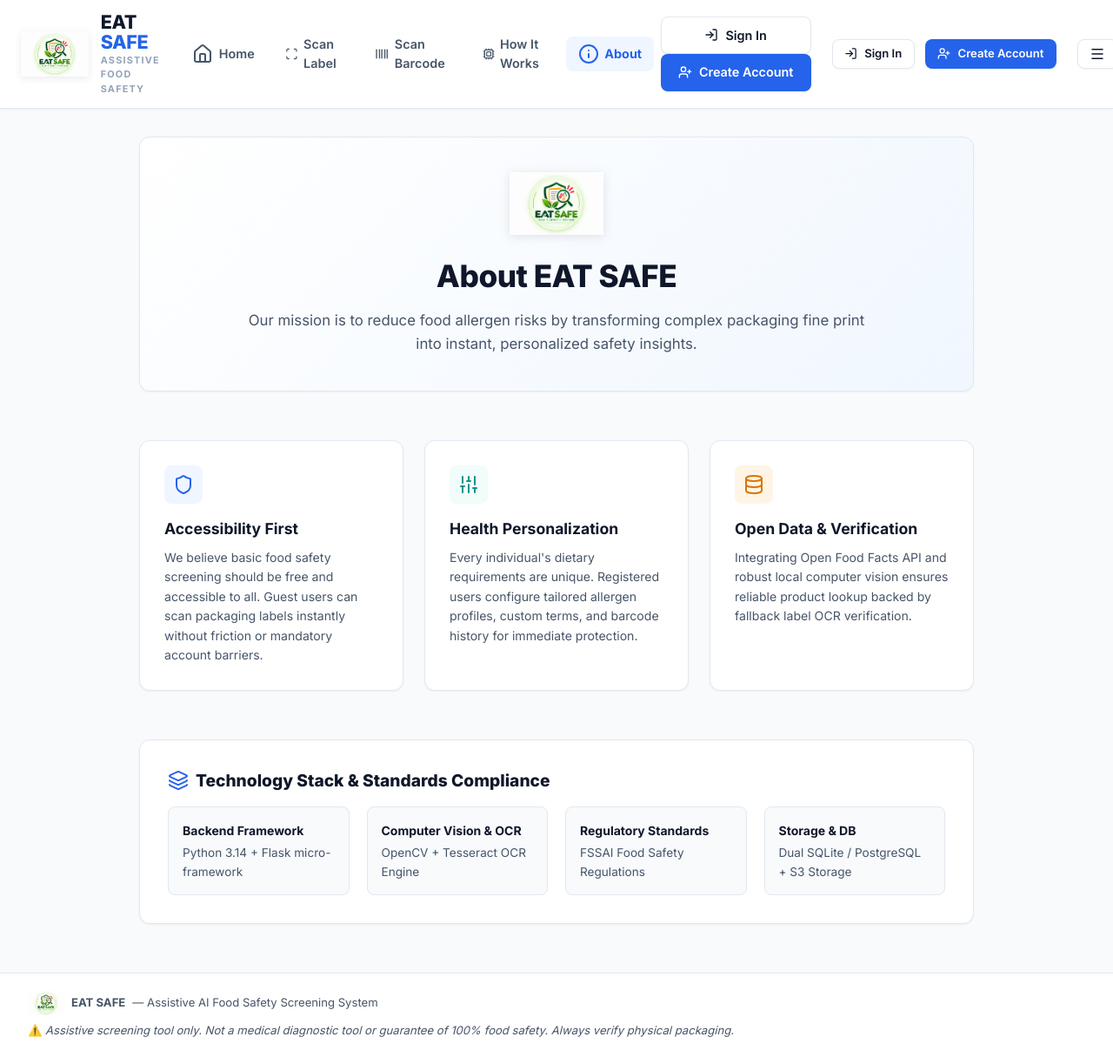
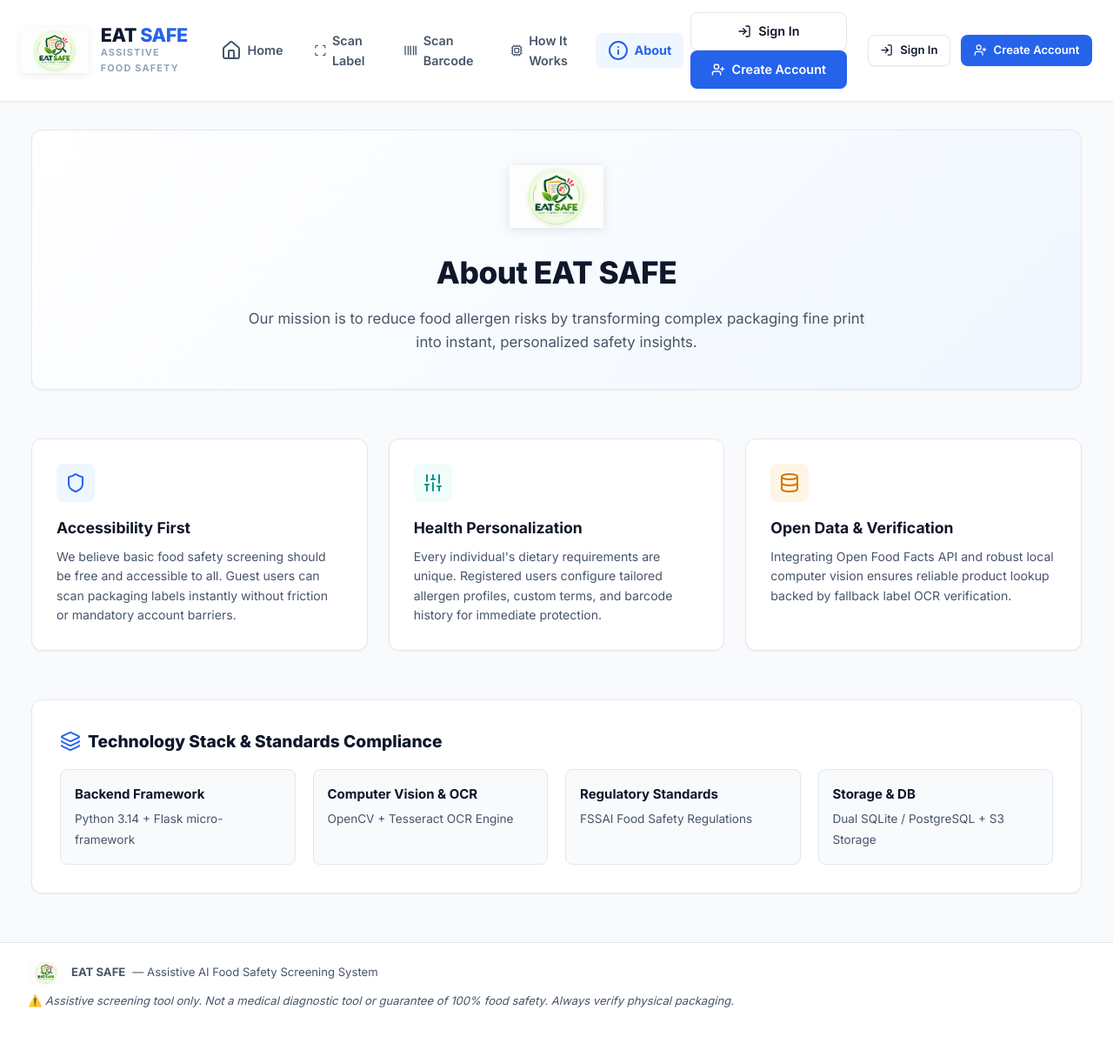
Before and after one commit to kratikachauhan1/EAT-SAFE, a Flask app: page /about in a window 1280 px wide. Shown: the whole page at 87% size. After the commit the page ends 1158 px from the top, so only its background shows below. Run offline with Flask 3, Linux system fonts and the light colour scheme; some libraries are stand-ins or nearby versions.

Commit message:
fix: remove inline max-width 960px constraints and hide mobile hamburger toggle on desktop screens

```diff
--- a/static/css/style.css
+++ b/static/css/style.css
@@ -68,11 +68,23 @@ body {
   background-color: var(--bg-page);
   color: var(--text-primary);
   font-family: var(--font-sans);
-  font-size: 14px;
-  line-height: 1.5;
+  font-size: 15px;
+  line-height: 1.6;
   -webkit-font-smoothing: antialiased;
   display: flex;
   min-height: 100vh;
+}
+
+.mobile-menu-toggle {
+  display: none !important;
+}
+
+@media (max-width: 900px) {
+  .mobile-menu-toggle {
+    display: inline-flex !important;
+    align-items: center;
+    justify-content: center;
+  }
 }
 
 /* App Shell Layout */
--- a/templates/about.html
+++ b/templates/about.html
@@ -7,7 +7,7 @@
 
 {% block content %}
 
-<div style="max-width: 960px; margin: 0 auto; display: flex; flex-direction: column; gap: 2rem;">
+<div style="max-width: 1320px; width: 100%; margin: 0 auto; display: flex; flex-direction: column; gap: 2rem;">
 
   <!-- Hero Section -->
   <div class="saas-card" style="padding: 2.5rem; text-align: center; background: linear-gradient(135deg, #ffffff 0%, #f0f7ff 100%);">
--- a/templates/barcode_scan.html
+++ b/templates/barcode_scan.html
@@ -14,7 +14,7 @@
   <i data-lucide="arrow-left"></i> Back
 </a>
 
-<div class="saas-card" style="max-width: 600px; margin: 1rem auto; padding: 2rem;">
+<div class="saas-card" style="max-width: 800px; width: 100%; margin: 1rem auto; padding: 2.5rem;">
   <div style="text-align: center; margin-bottom: 1.5rem;">
     <div style="width: 60px; height: 60px; border-radius: 50%; background-color: var(--primary-light); color: var(--primary); display: flex; align-items: center; justify-content: center; margin: 0 auto 1rem; border: 1px solid var(--primary-border);">
       <i data-lucide="barcode" style="width: 32px; height: 32px;"></i>
--- a/templates/how_it_works.html
+++ b/templates/how_it_works.html
@@ -7,7 +7,7 @@
 
 {% block content %}
 
-<div style="max-width: 960px; margin: 0 auto; display: flex; flex-direction: column; gap: 2rem;">
+<div style="max-width: 1320px; width: 100%; margin: 0 auto; display: flex; flex-direction: column; gap: 2rem;">
 
   <!-- Hero Banner -->
   <div style="background: linear-gradient(135deg, #1e293b 0%, #0f172a 100%); color: white; padding: 2.5rem; border-radius: var(--radius-lg); text-align: center; box-shadow: var(--shadow-md);">
--- a/templates/settings.html
+++ b/templates/settings.html
@@ -11,7 +11,7 @@
   <i data-lucide="arrow-left"></i> Back to Dashboard
 </a>
 
-<div style="max-width: 960px; margin: 0 auto; display: flex; flex-direction: column; gap: 1.5rem;">
+<div style="max-width: 1320px; width: 100%; margin: 0 auto; display: flex; flex-direction: column; gap: 1.5rem;">
 
   <!-- Section A: Account Header Card -->
   <div class="saas-card">
```
